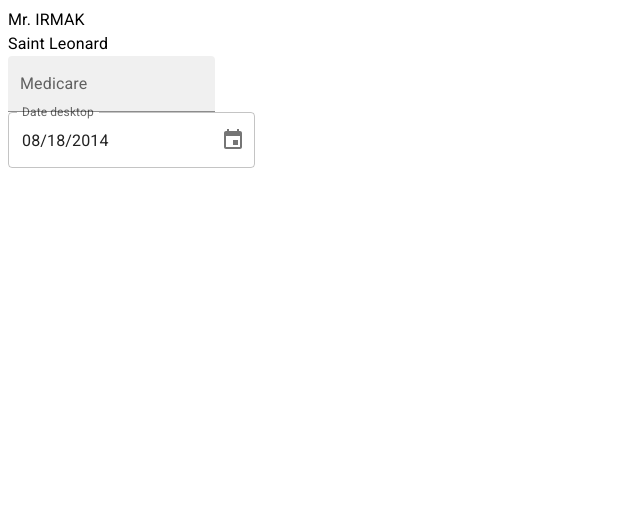
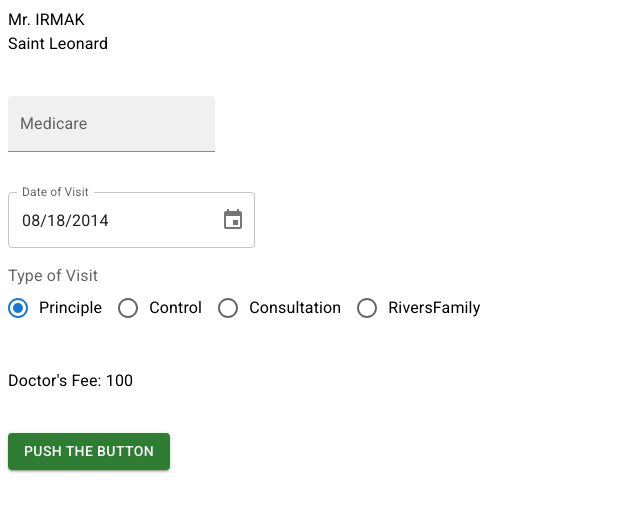
Before and after one commit to mrtriver/ycit028-introReactJS, a React (Vite) app in the folder lecture-9-data-entry-app/: page / in a window 1280 px wide. Shown: the top 512 px of the page, without its empty margins (0-640 px from the left). Built offline with nearby package versions, Linux system fonts and the light colour scheme.

Commit message:
data entry app doctorsFee label added

```diff
--- a/lecture-9-data-entry-app/src/App.jsx
+++ b/lecture-9-data-entry-app/src/App.jsx
@@ -1,24 +1,54 @@
-import { useState } from "react";
+import { useEffect, useState } from "react";
 import Box from "@mui/material/Box";
 import Typography from "@mui/material/Typography";
 import TextField from "@mui/material/TextField";
 import { DesktopDatePicker } from "@mui/x-date-pickers/DesktopDatePicker";
 import dayjs from "dayjs";
-import { AdapterDayjs } from '@mui/x-date-pickers/AdapterDayjs';
-import { LocalizationProvider } from '@mui/x-date-pickers/LocalizationProvider';
+import { AdapterDayjs } from "@mui/x-date-pickers/AdapterDayjs";
+import { LocalizationProvider } from "@mui/x-date-pickers/LocalizationProvider";
+import Radio from "@mui/material/Radio";
+import RadioGroup from "@mui/material/RadioGroup";
+import FormControlLabel from "@mui/material/FormControlLabel";
+import FormControl from "@mui/material/FormControl";
+import FormLabel from "@mui/material/FormLabel";
+import Button from "@mui/material/Button";
+import Stack from "@mui/material/Stack";
 
 // import './App.css' SINCE WE ARE USING MATERIAL UI, WE DON'T NEED THIS
 
 function App() {
-  const [value, setValue] = useState(dayjs("2014-08-18T21:11:54"));
 
-  const handleChange = (newValue) => {
-    setValue(newValue);
-  };
+  const [medicareValue, setMedicareValue] = useState("")
+  const [visitDateValue, setVisitDateValue] = useState(dayjs("2014-08-18T21:11:54"));
+  const [visitTypeValue, setVisitTypeValue] = useState("principal-visit");
+
+  function submitButtonHandler() {
+    console.log("medicareValue", medicareValue, "visitDateValue", visitDateValue, "visitTypeValue", visitTypeValue);
+    () =>
+      alert("clicked");
+    }
+
+    useEffect(() => {
+      const handler = (evt)=> {
+        console.log("event", evt);
+      }
+      document.addEventListener("click", handler);
+      return () => {
+        document.removeEventListener("click", handler);
+      }
+    }, []);
+
+    const doctorsFeeLabel = `Doctor's Fee: ${getDoctorsFee(visitTypeValue)}`;
+
+
+
+
 
   return (
     <LocalizationProvider dateAdapter={AdapterDayjs}>
-      <Box>
+      <Stack direction="column" spacing={5}>
+
+
           <Box>
             <Typography>Mr. IRMAK</Typography>
             <Typography>Saint Leonard</Typography>
@@ -28,21 +58,96 @@ function App() {
             <TextField
              id="medicare-field"
              label="Medicare"
-             variant="filled" />
+             variant="filled"
+             value={medicareValue}
+             onChange={(evt) => setMedicareValue(evt.target.value)}  // this is the way to get the value from the input field
+
+             />
           </Box>
+
+            <Stack direction="column" spacing={2}>
               <Box>
                 <DesktopDatePicker
-              label="Date desktop"
+                label="Date of Visit"
                 inputFormat="MM/DD/YYYY"
-              value={value}
-              onChange={handleChange}
+                value={visitDateValue}
+                onChange={(value) => setVisitDateValue(value)}
+
                 renderInput={(params) => <TextField {...params} />}
               />
+
               </Box>
+
+
+              <FormControl>
+                <FormLabel id="visit-type">Type of Visit</FormLabel>
+                <RadioGroup
+                  row
+                  aria-labelledby="demo-row-radio-buttons-group-label"
+                  name="row-radio-buttons-group"
+                  value={visitTypeValue}
+                  onChange={(evt) => {
+                    console.log(evt.target.value)
+                    setVisitTypeValue(evt.target.value)}}
+                >
+                  <FormControlLabel
+                    value="principal-visit"
+                    control={<Radio />}
+                    label="Principle"
+                  />
+                  <FormControlLabel
+                    value="control"
+                    control={<Radio />}
+                    label="Control"
+                  />
+                  <FormControlLabel
+                    value="consultation"
+                    control={<Radio />}
+                    label="Consultation"
+                  />
+                  <FormControlLabel
+                    value="riverside"
+                    control={<Radio />}
+                    label="RiversFamily"
+                  />
+                </RadioGroup>
+              </FormControl>
+            </Stack>
+            <Box>
+              <Typography>{doctorsFeeLabel}</Typography>
             </Box>
+
+          <Box>
+            <Button
+              variant="contained"
+              color="success"
+              onClick={submitButtonHandler}
+            >
+              Push The Button
+            </Button>
+          </Box>
+        </Stack>
 
     </LocalizationProvider>
   );
+
 }
 
+function getDoctorsFee(visitType) {
+  switch (visitType) {
+    case "principal-visit":
+      return 100;
+    case "control":
+      return 50;
+    case "consultation":
+      return 150;
+    case "riverside":
+      return 200;
+    default:
+      return 0;
+  }
+}
+
+
+
 export default App;
```
Lines whose indentation alone changed are shown as unchanged.
